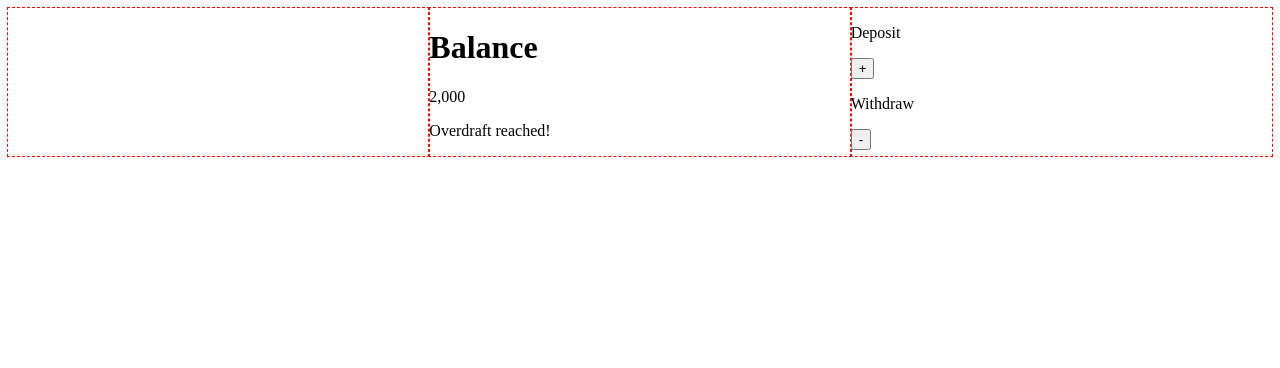
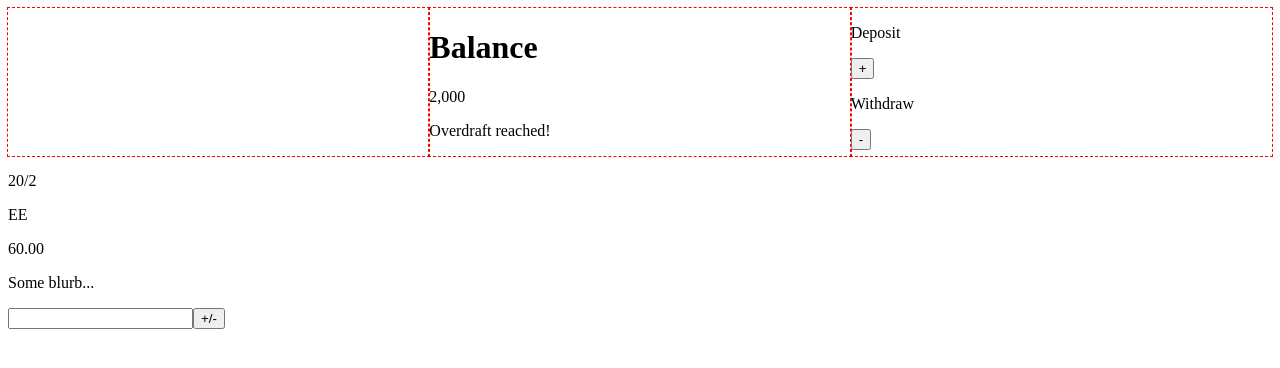
Before and after one commit to nialldbarber/account-ledger, a React (Create React App) app: page / in a window 1280 px wide. Shown: the top 368 px of the page. Built offline with nearby package versions, Linux system fonts and the light colour scheme.

Commit message:
Added basic structure

```diff
--- a/src/App.js
+++ b/src/App.js
@@ -1,9 +1,13 @@
 import React from 'react'
 import Header from 'components/header'
+import Row from 'components/row'
+import Modal from 'components/modal'
 
 const App = () => (
   <div>
     <Header />
+    <Row />
+    <Modal />
   </div>
 )
 
--- /dev/null
+++ b/src/components/modal.js
@@ -0,0 +1,13 @@
+import React from 'react'
+
+const Modal = () => (
+  <div>
+    <p>Some blurb...</p>
+    <form>
+      <input type="text"/>
+      <button>+/-</button>
+    </form>
+  </div>
+)
+
+export default Modal
--- /dev/null
+++ b/src/components/row.js
@@ -0,0 +1,11 @@
+import React from 'react'
+
+const Row = () => (
+  <div>
+    <p>20/2</p>
+    <p>EE</p>
+    <p>60.00</p>
+  </div>
+)
+
+export default Row
```
